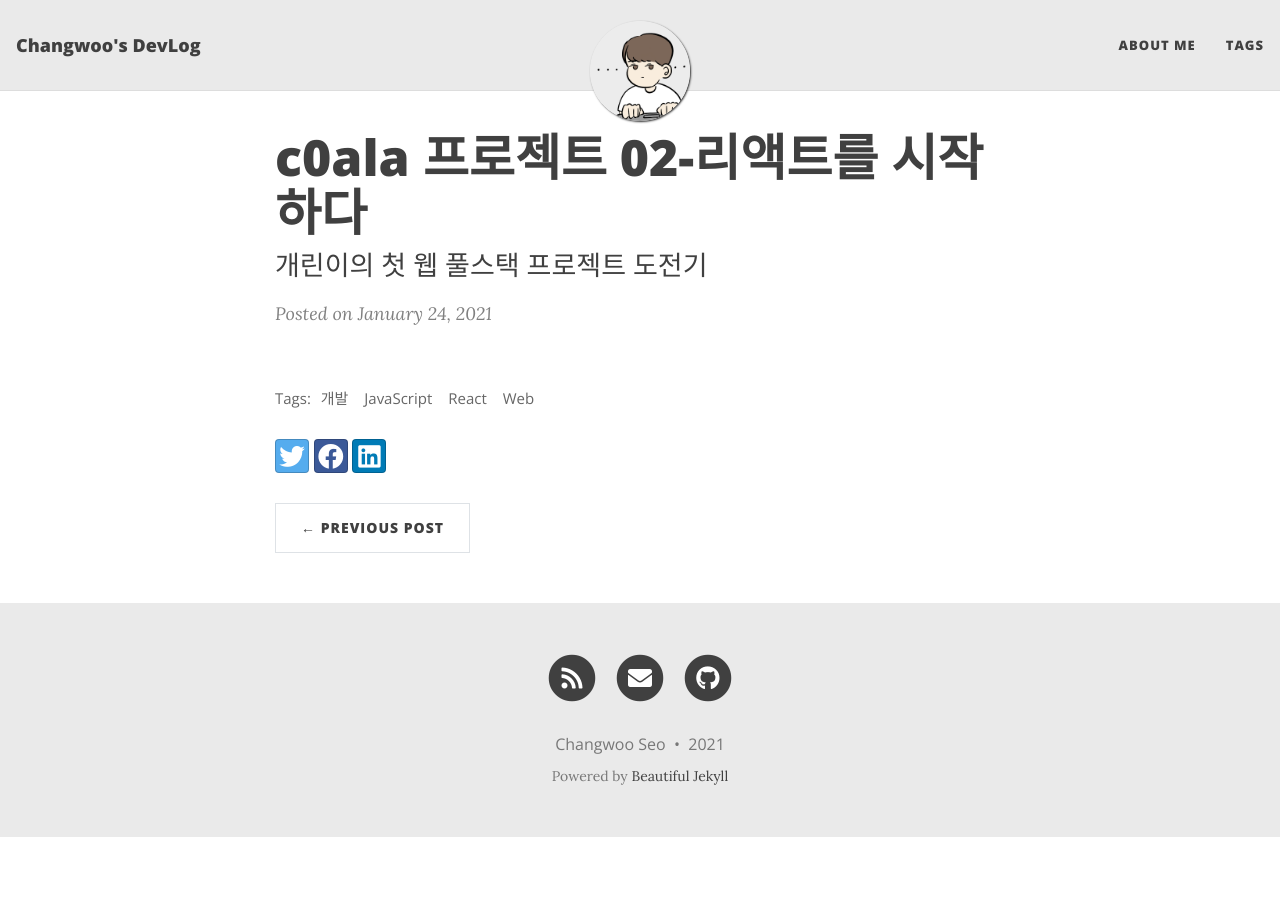
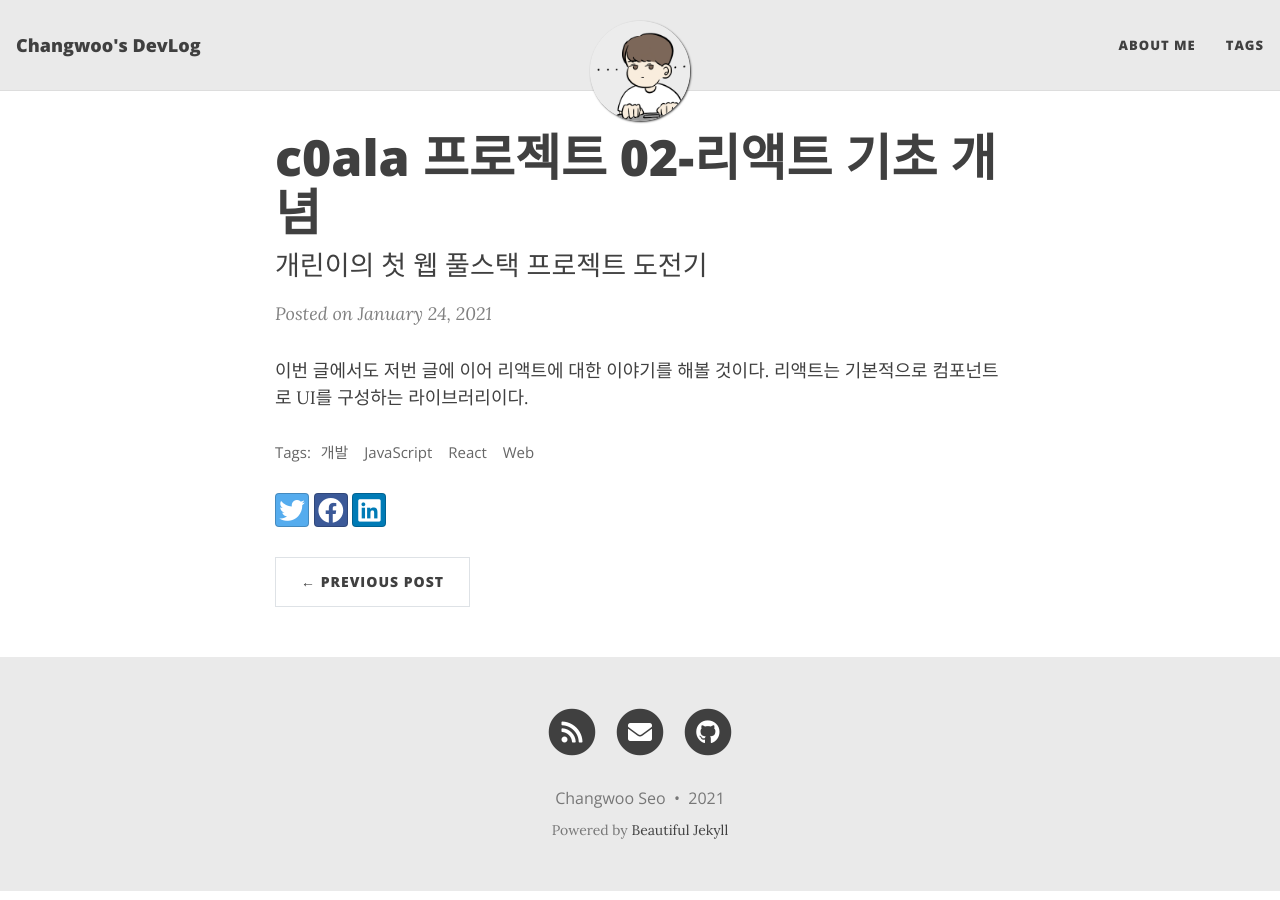
Before and after one commit to scw3812/scw3812.github.io, a Jekyll site: the page built from _posts/2021-01-24-c0ala-project-02.md, in a window 1280 px wide. Built offline with Jekyll 4.4.1, drawn with Linux system fonts in a browser that asks for light colours; nearby versions of some CDN libraries.

Commit message:
Update 2021-01-24-c0ala-project-02.md

```diff
--- a/_posts/2021-01-24-c0ala-project-02.md
+++ b/_posts/2021-01-24-c0ala-project-02.md
@@ -1,7 +1,10 @@
 ---
 layout: post
-title: c0ala 프로젝트 02-리액트를 시작하다
+title: c0ala 프로젝트 02-리액트 기초 개념
 subtitle: 개린이의 첫 웹 풀스택 프로젝트 도전기
 thumbnail-img: https://cdn.evilmartians.com/front/posts/optimizing-react-virtual-dom-explained/cover-a1d5b40.png
 tags: [개발, JavaScript, React, Web]
 ---
+
+이번 글에서도 저번 글에 이어 리액트에 대한 이야기를 해볼 것이다. 리액트는 기본적으로 컴포넌트로 UI를 구성하는
+라이브러리이다.
```
